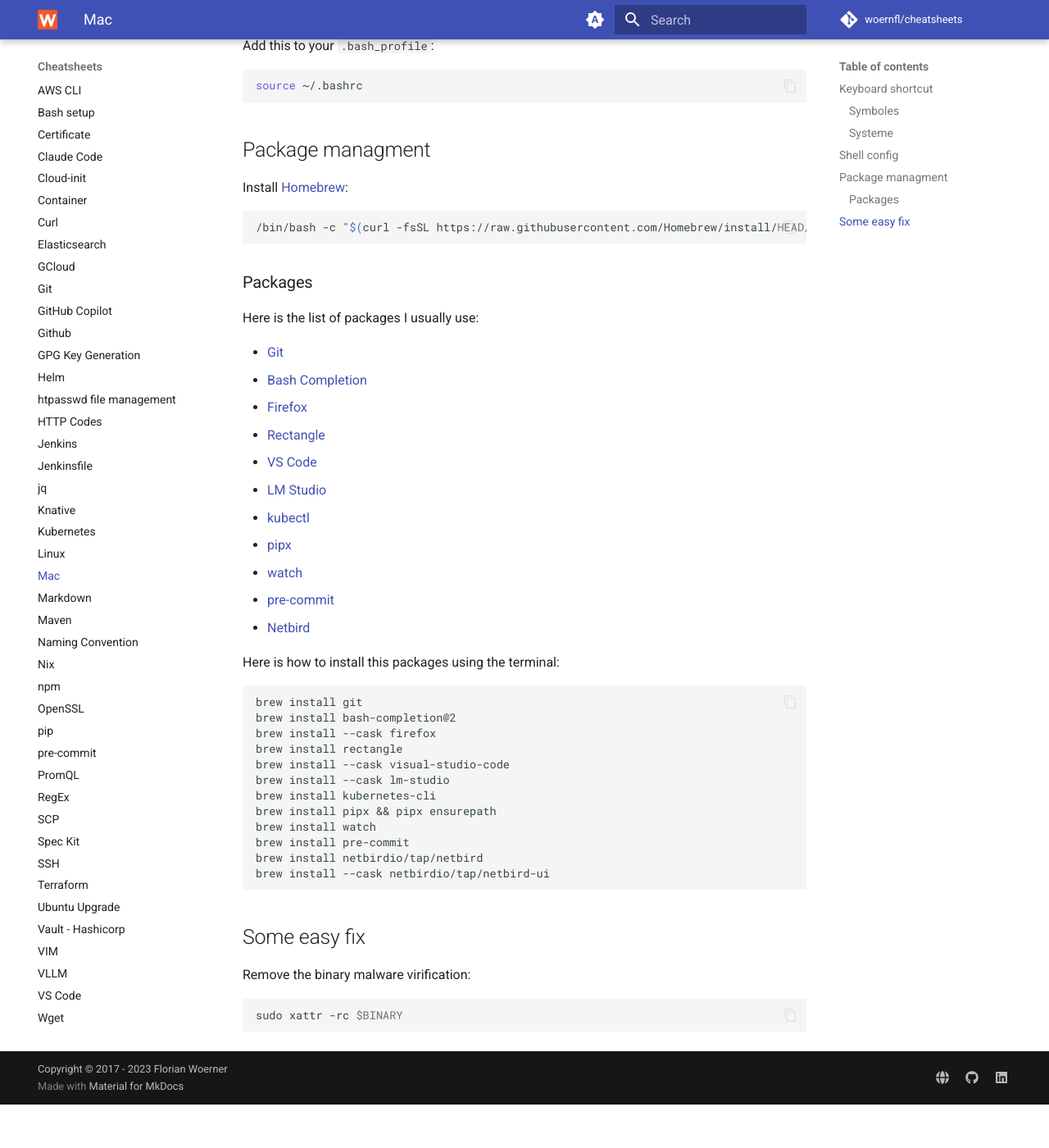
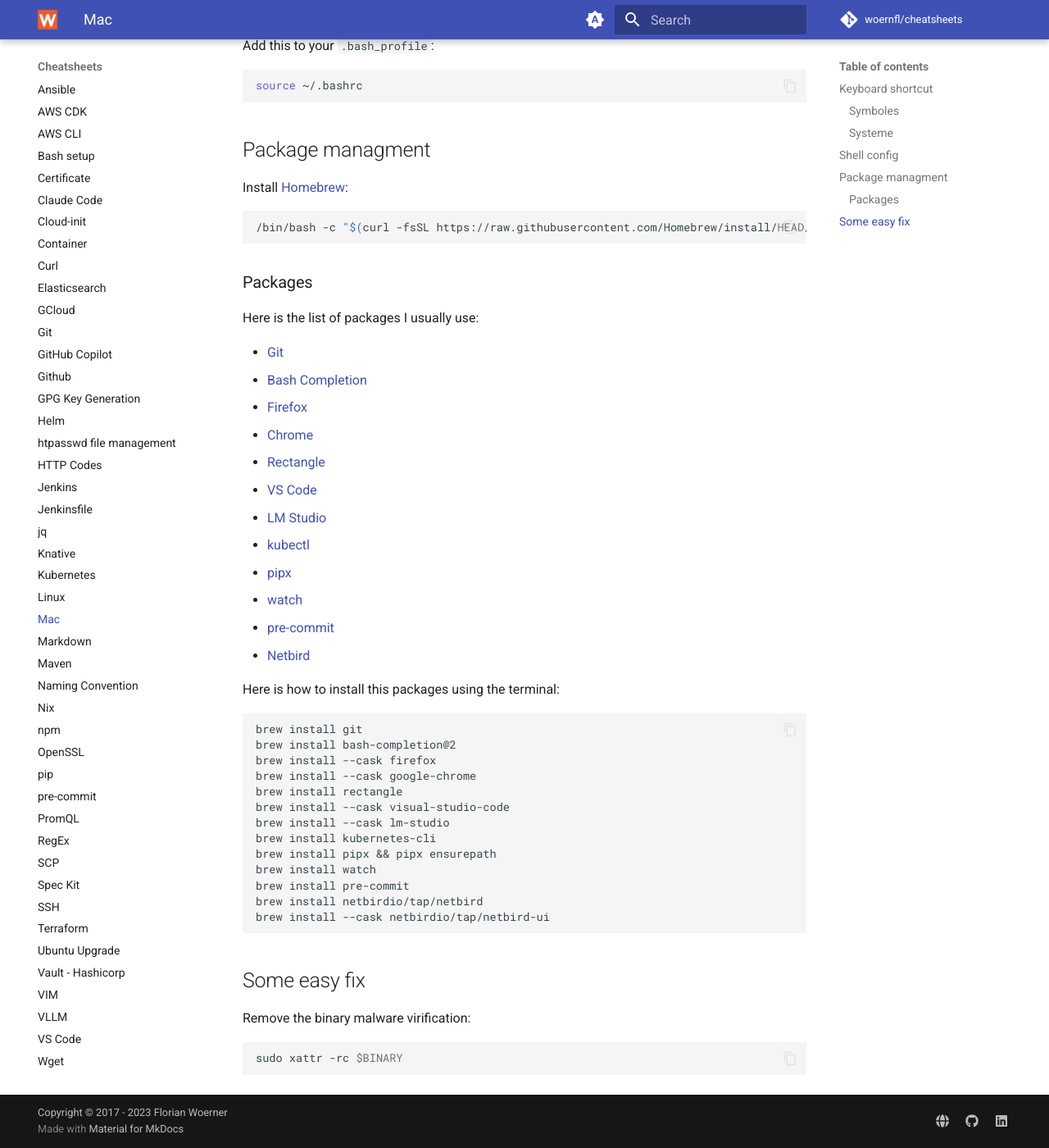
Before and after one commit to woernfl/cheatsheets, an MkDocs documentation site: the page built from docs/mac.md, in a window 1280 px wide and 1400 px high, scrolled down 1222 px. Shown: the whole window at 82% size. Built offline with MkDocs 1.6.1 and Material for MkDocs 9.7.7, drawn with Linux system fonts in a browser that asks for light colours; comment, search, counter and statistics services are not loaded; before the commit the page ends 2569 px from its top, so only the background shows below that.

Commit message:
Add Google Chrome installation instructions (#317)

```diff
--- a/docs/mac.md
+++ b/docs/mac.md
@@ -58,6 +58,7 @@
 - [Git](https://git-scm.com/)
 - [Bash Completion](https://github.com/scop/bash-completion)
 - [Firefox](https://www.firefox.com)
+- [Chrome](https://www.google.com/chrome/)
 - [Rectangle](https://github.com/rxhanson/Rectangle)
 - [VS Code](https://code.visualstudio.com/)
 - [LM Studio](https://lmstudio.ai/)
@@ -73,6 +74,7 @@
 brew install git
 brew install bash-completion@2
 brew install --cask firefox
+brew install --cask google-chrome
 brew install rectangle
 brew install --cask visual-studio-code
 brew install --cask lm-studio
```
